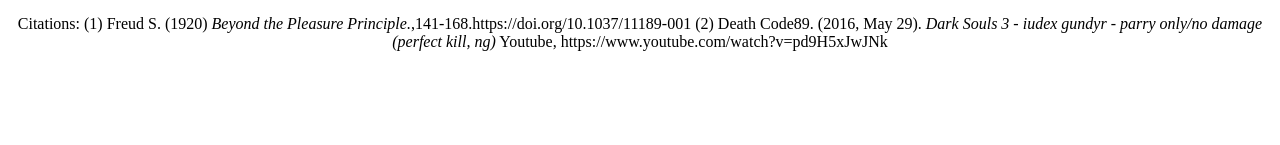
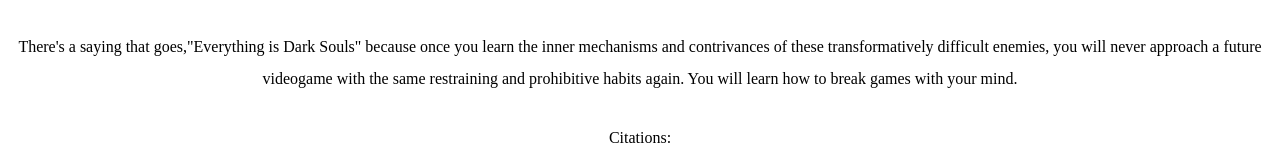
Before and after one commit to cesarluna95/Dark-Souls, a plain HTML site: page index.html in a window 1280 px wide. Shown: the part 2097-2242 px from the top of the page. Before the commit the page ends 2156 px from the top, so only its background shows below. Drawn offline with Linux system fonts and the light colour scheme.

Commit message:
Update index.html

```diff
--- a/index.html
+++ b/index.html
@@ -34,8 +34,11 @@
   <source src="iudex.gundyr.parry.mp4" type="video/mp4"
   <source src="movie.ogg" type="video/ogg">
 </video></br>
-  <br> Citations: (1) Freud S. (1920) <i>Beyond the Pleasure Principle.</i>,141-168.https://doi.org/10.1037/11189-001
-                  (2) Death Code89. (2016, May 29). <i>Dark Souls 3 - iudex gundyr - parry only/no damage (perfect kill, ng)</i> Youtube, https://www.youtube.com/watch?v=pd9H5xJwJNk</br>
+    <br>
+    <p class="big">There's a saying that goes,"Everything is Dark Souls" because once you learn the inner mechanisms and contrivances of these transformatively difficult enemies, you will never approach a future videogame with the same restraining and prohibitive habits again. You will learn how to break games with your mind.</br></p>
+  <br> Citations:</br>
+  <br> (1) Freud S. (1920) <i>Beyond the Pleasure Principle.</i>,141-168.https://doi.org/10.1037/11189-001 </br>
+  <br> (2) Death Code89. (2016, May 29). <i>Dark Souls 3 - iudex gundyr - parry only/no damage (perfect kill, ng)</i> Youtube, https://www.youtube.com/watch?v=pd9H5xJwJNk</br>
   </center>
 </body>
 </html>
```
